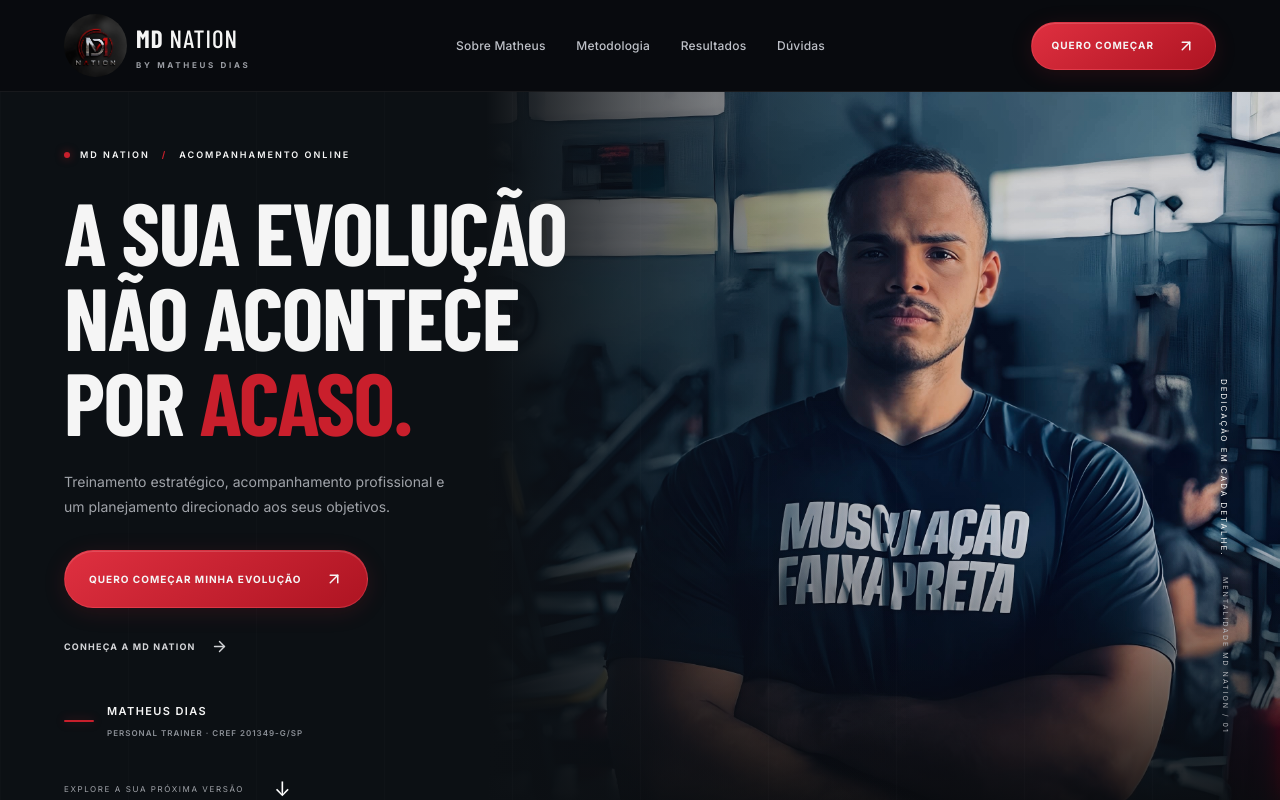
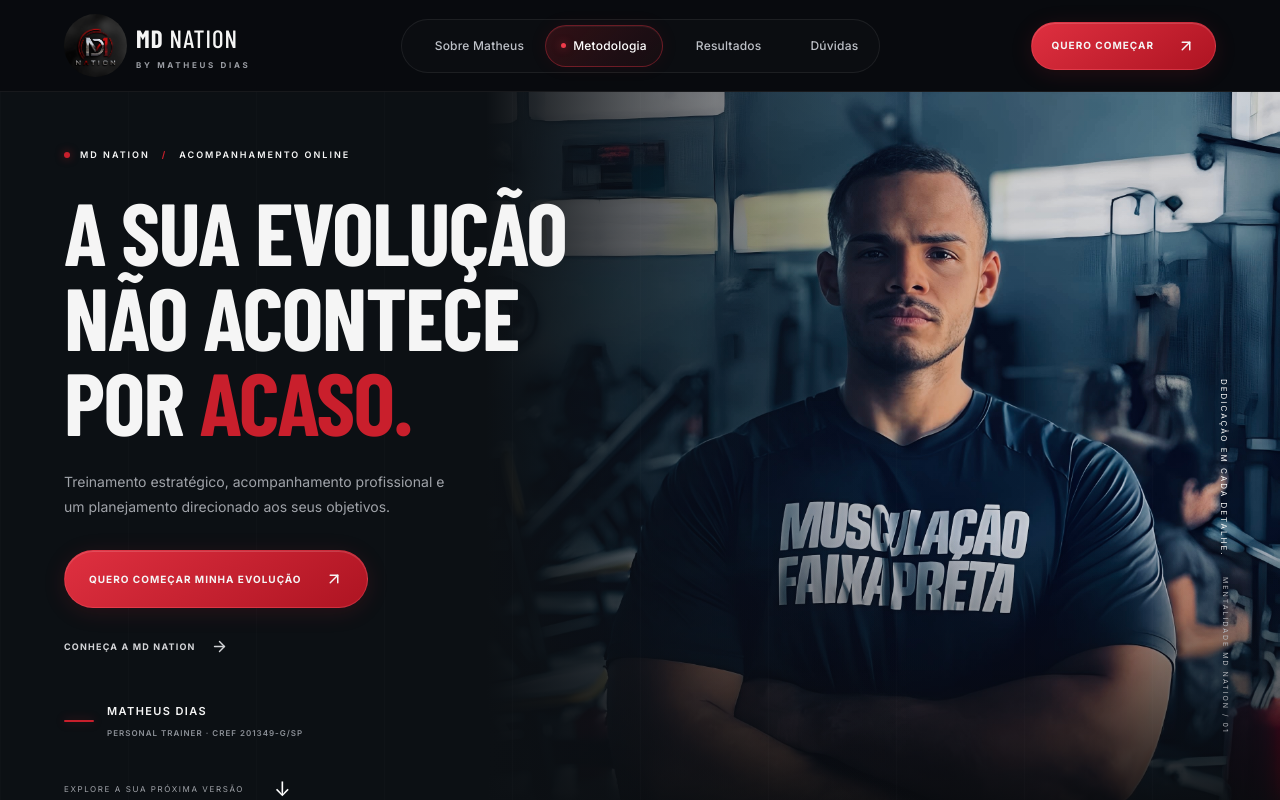
Before and after one commit to 011bigodeee-eng/Mdnation, a React (Vite) app: page / in a window 1280 px wide. Shown: the top 800 px of the page. Built offline with nearby package versions, Linux system fonts and the light colour scheme; a web font is replaced by a local one.

Commit message:
feat: add interactive navigation with active section tracking

```diff
--- a/src/main.jsx
+++ b/src/main.jsx
@@ -10,9 +10,17 @@ function ContactButton({ children = 'QUERO COMEÇAR', className = '' }) {
 function SectionLabel({ children, number }) { return <div className="section-label"><span className="tiny-square"/>{children}<span className="section-number">/ {number}</span></div>; }
 function Logo() { return <a href="#inicio" className="logo" aria-label="MD Nation — início"><img src={site.images.logo} alt="Logotipo oficial MD Nation" width="72" height="72"/><span>MD<span className="logo-light"> NATION</span><small>BY MATHEUS DIAS</small></span></a>; }
 function Header() {
- const [open, setOpen] = useState(false); const toggleRef = useRef(null);
+ const [open, setOpen] = useState(false); const [active, setActive] = useState(''); const toggleRef = useRef(null);
+ const links = [['sobre','Sobre Matheus'],['metodologia','Metodologia'],['resultados','Resultados'],['faq','Dúvidas']];
+ useEffect(() => {
+   let frame = 0;
+   const update = () => { frame = 0; const marker = window.innerHeight * .3; let current = ''; for (const id of ['sobre','metodologia','resultados','faq']) { const el = document.getElementById(id); if (el && el.getBoundingClientRect().top <= marker) current = id; } const contact = document.getElementById('contato'); if(contact && contact.getBoundingClientRect().top <= marker) current = ''; setActive(current); };
+   const schedule = () => { if(!frame) frame = requestAnimationFrame(update); };
+   update(); window.addEventListener('scroll', schedule, {passive:true}); window.addEventListener('resize', schedule);
+   return () => { cancelAnimationFrame(frame); window.removeEventListener('scroll', schedule); window.removeEventListener('resize', schedule); };
+ }, []);
  useEffect(() => { if (!open) return; const close = e => { if(e.key === 'Escape') {setOpen(false); toggleRef.current?.focus();} }; window.addEventListener('keydown', close); return () => window.removeEventListener('keydown', close); }, [open]);
- return <header className="header"><div className="header-inner"><Logo/><nav className="desktop-nav" aria-label="Navegação principal"><a href="#sobre">Sobre Matheus</a><a href="#metodologia">Metodologia</a><a href="#resultados">Resultados</a><a href="#faq">Dúvidas</a></nav><ContactButton className="header-cta"/><button ref={toggleRef} className="menu-toggle" aria-label={open ? 'Fechar menu' : 'Abrir menu'} aria-expanded={open} aria-controls="mobile-nav" onClick={() => setOpen(!open)}>{open ? <X/> : <Menu/>}</button></div>{open && <nav id="mobile-nav" className="mobile-nav" aria-label="Navegação mobile">{[['sobre','Sobre Matheus'],['metodologia','Metodologia'],['resultados','Resultados'],['faq','Dúvidas'],['contato','Contato']].map(([id,label]) => <a key={id} href={`#${id}`} onClick={() => setOpen(false)}>{label}<ArrowUpRight size={18}/></a>)}</nav>}</header>;
+ return <header className="header"><div className="header-inner"><Logo/><nav className="desktop-nav" aria-label="Navegação principal">{links.map(([id,label]) => <a key={id} href={`#${id}`} className={active === id ? 'nav-active' : ''} aria-current={active === id ? 'location' : undefined}><span className="nav-dot" aria-hidden="true"/>{label}</a>)}</nav><ContactButton className="header-cta"/><button ref={toggleRef} className="menu-toggle" aria-label={open ? 'Fechar menu' : 'Abrir menu'} aria-expanded={open} aria-controls="mobile-nav" onClick={() => setOpen(!open)}>{open ? <X/> : <Menu/>}</button></div>{open && <nav id="mobile-nav" className="mobile-nav" aria-label="Navegação mobile">{[...links,['contato','Contato']].map(([id,label]) => <a key={id} href={`#${id}`} aria-current={active === id ? 'location' : undefined} onClick={() => setOpen(false)}>{label}<ArrowUpRight size={18}/></a>)}</nav>}</header>;
 }
 function Hero() { return <section id="inicio" className="hero"><div className="hero-photo"><img src={site.images.hero} alt="Matheus Dias de braços cruzados na academia" fetchPriority="high" width="2358" height="2436"/></div><div className="hero-grid"/><div className="container hero-content"><div className="eyebrow"><span/> MD NATION <b>/</b> ACOMPANHAMENTO ONLINE</div><h1>A SUA EVOLUÇÃO<br/>NÃO ACONTECE<br/>POR <em>ACASO.</em></h1><p>Treinamento estratégico, acompanhamento profissional e um planejamento direcionado aos seus objetivos.</p><div className="hero-actions"><ContactButton>QUERO COMEÇAR MINHA EVOLUÇÃO</ContactButton><a className="text-link" href="#sobre">CONHEÇA A MD NATION <ArrowRight size={17}/></a></div><div className="hero-signature"><span className="signature-line"/><div>MATHEUS DIAS<small>PERSONAL TRAINER · CREF {site.cref}</small></div></div></div><div className="photo-caption"><span>DEDICAÇÃO EM CADA DETALHE.</span><small>MENTALIDADE MD NATION / 01</small></div><a href="#sobre" className="scroll-hint">EXPLORE A SUA PRÓXIMA VERSÃO <span>↓</span></a></section>; }
 function BrandStrip() {const words = <><span>ESTRATÉGIA</span><b>✳</b><span>CONSISTÊNCIA</span><b>✳</b><span>EVOLUÇÃO</span><b>✳</b><span className="strip-outline">MD NATION</span><b>✳</b></>;return <div className="brand-strip" aria-label="Estratégia, consistência, evolução. MD Nation."><div className="brand-track" aria-hidden="true">{[0,1].map(i => <div className="brand-group" key={i}>{words}</div>)}</div></div>; }
--- a/src/styles.css
+++ b/src/styles.css
@@ -103,3 +103,15 @@
 .about-professional-details small{display:block;color:#a5acb8;font-size:10px;margin-top:8px;font-weight:400}
 .about-instagram{font-size:10px;gap:14px}
 @media(max-width:760px){.about{grid-template-columns:1fr;gap:34px}.about-image{max-width:460px}.about-image img{aspect-ratio:1/1.05}.about-photo-caption{left:24px;bottom:24px}.about-photo-caption span{font-size:30px}.about-copy h2{font-size:clamp(40px,9vw,62px)}.about-copy>p.about-intro{font-size:16px}.about-copy>p{font-size:13px}.about-professional-details{gap:23px}.about-professional-details>span{font-size:12px}}
+/* Interactive navigation follows the current section. */
+.desktop-nav{gap:5px;padding:5px;border:1px solid #ffffff12;border-radius:999px;background:#ffffff04}
+.desktop-nav a{display:flex;align-items:center;gap:7px;border:1px solid transparent;padding:11px 15px;border-radius:999px;transition:background .2s,color .2s,border-color .2s,box-shadow .2s,transform .2s;white-space:nowrap}
+.desktop-nav a::after{display:none}
+.nav-dot{width:5px;height:5px;flex-shrink:0;border-radius:50%;background:#ee3b4a;opacity:0;transform:scale(.3);transition:opacity .2s,transform .2s;box-shadow:0 0 9px #ee3b4a99}
+.desktop-nav a:hover,.desktop-nav a:focus-visible{background:#ffffff0b;border-color:#ffffff20;transform:translateY(-1px)}
+.desktop-nav a:hover .nav-dot,.desktop-nav a:focus-visible .nav-dot,.desktop-nav a.nav-active .nav-dot{opacity:1;transform:scale(1)}
+.desktop-nav a.nav-active{color:#fff;background:linear-gradient(135deg,#c91f2c33,#c91f2c0d);border-color:#dc304366;box-shadow:inset 0 1px 0 #ffffff0c,0 0 18px #c91f2c14}
+.desktop-nav a:active{transform:scale(.96)}
+.mobile-nav a[aria-current="location"]{color:#ff6572;background:#c91f2c14;border-radius:12px;padding-inline:12px}
+@media(min-width:761px) and (max-width:1050px){.desktop-nav a{padding:10px 8px;font-size:11px;gap:5px}.desktop-nav{gap:0}}
+@media(min-width:761px) and (max-width:1000px){.header-cta{display:none}.header-inner{gap:16px}}
```
